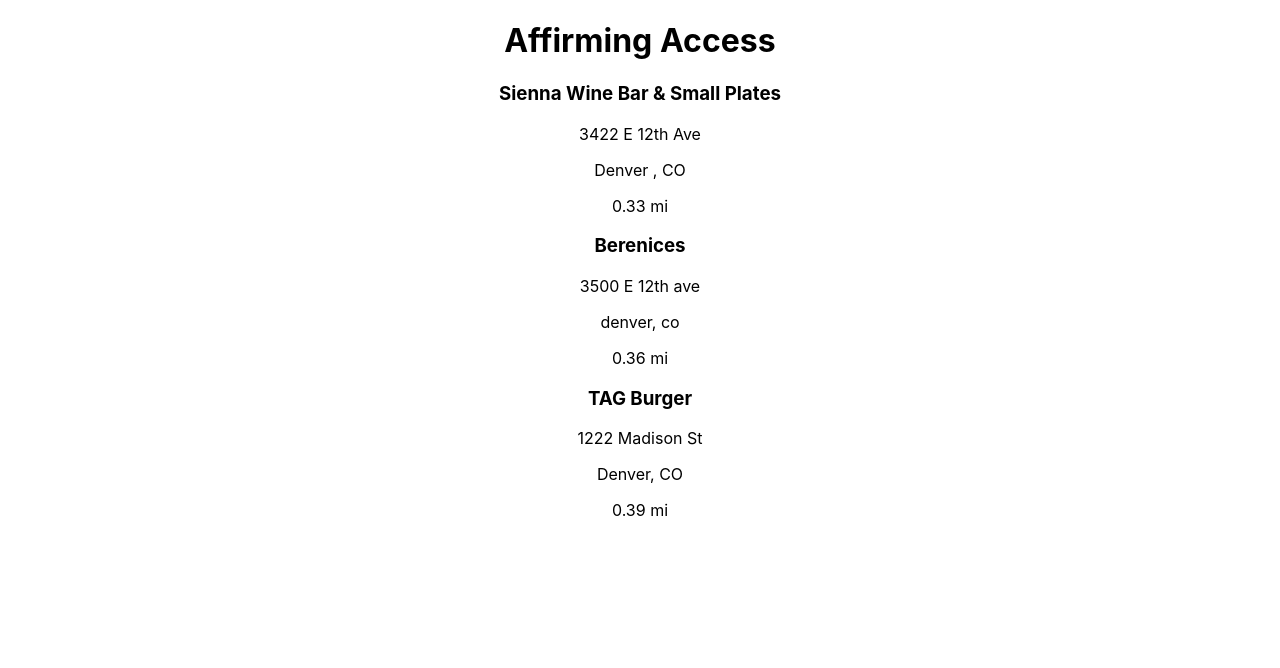
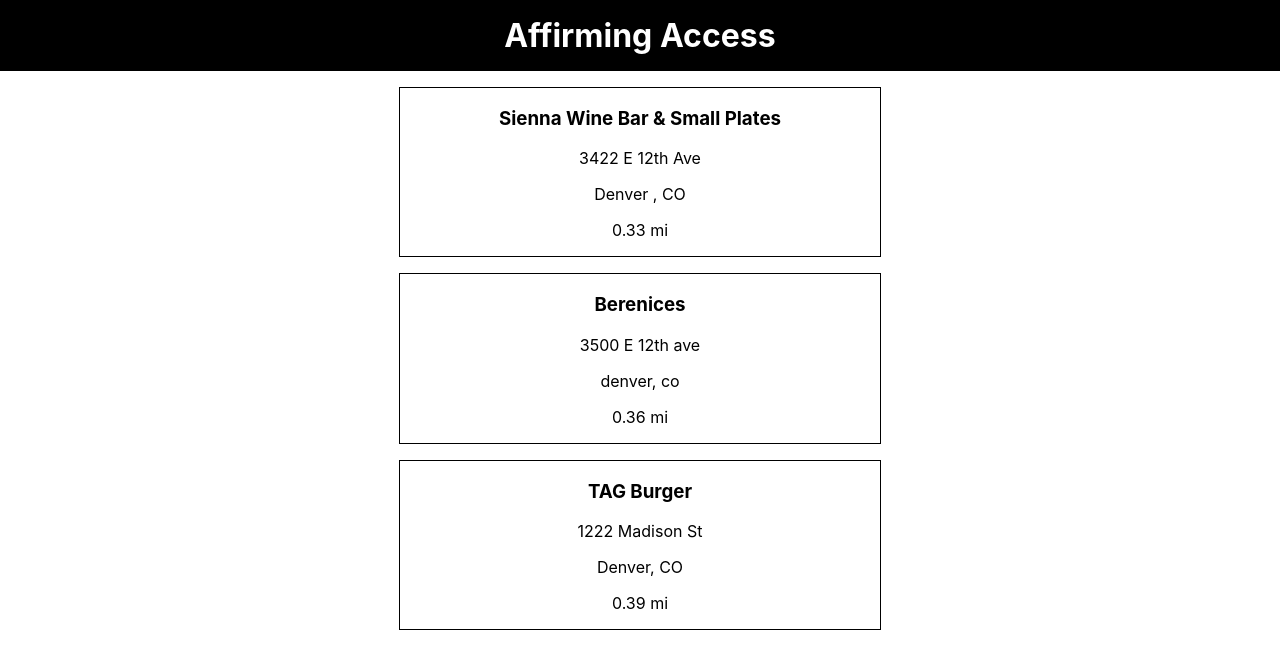
Before and after one commit to hayleyw7/affirming-access, a React (Create React App) app: page / in a window 1280 px wide. Shown: the top 668 px of the page. Built offline with nearby package versions, Linux system fonts and the light colour scheme.

Commit message:
Make card layout pretty

```diff
--- a/src/components/App/App.css
+++ b/src/components/App/App.css
@@ -1,16 +1,20 @@
 .App {
   text-align: center;
+  display: flex;
+  flex-direction: column;
+  align-items: center;
 }
 
-.App-logo {
-  height: 40vmin;
-  pointer-events: none;
+.app-title {
+  background: black;
+  color: white;
+  width: 100%;
+  margin: 0;
+  padding: 1rem;
 }
 
-.App-header {
-  min-height: 100vh;
+/* .restroom-container {
   display: flex;
-  flex-direction: column;
-  margin-top: 2rem;
-  font-size: calc(10px + 2vmin);
-}
+  flex-wrap: wrap;
+  justify-content: center;
+} */
--- a/src/components/Card/Card.css
+++ b/src/components/Card/Card.css
@@ -0,0 +1,5 @@
+.card {
+  border: 1px solid black;
+  width: 30rem;
+  margin: 1rem;
+}
```
